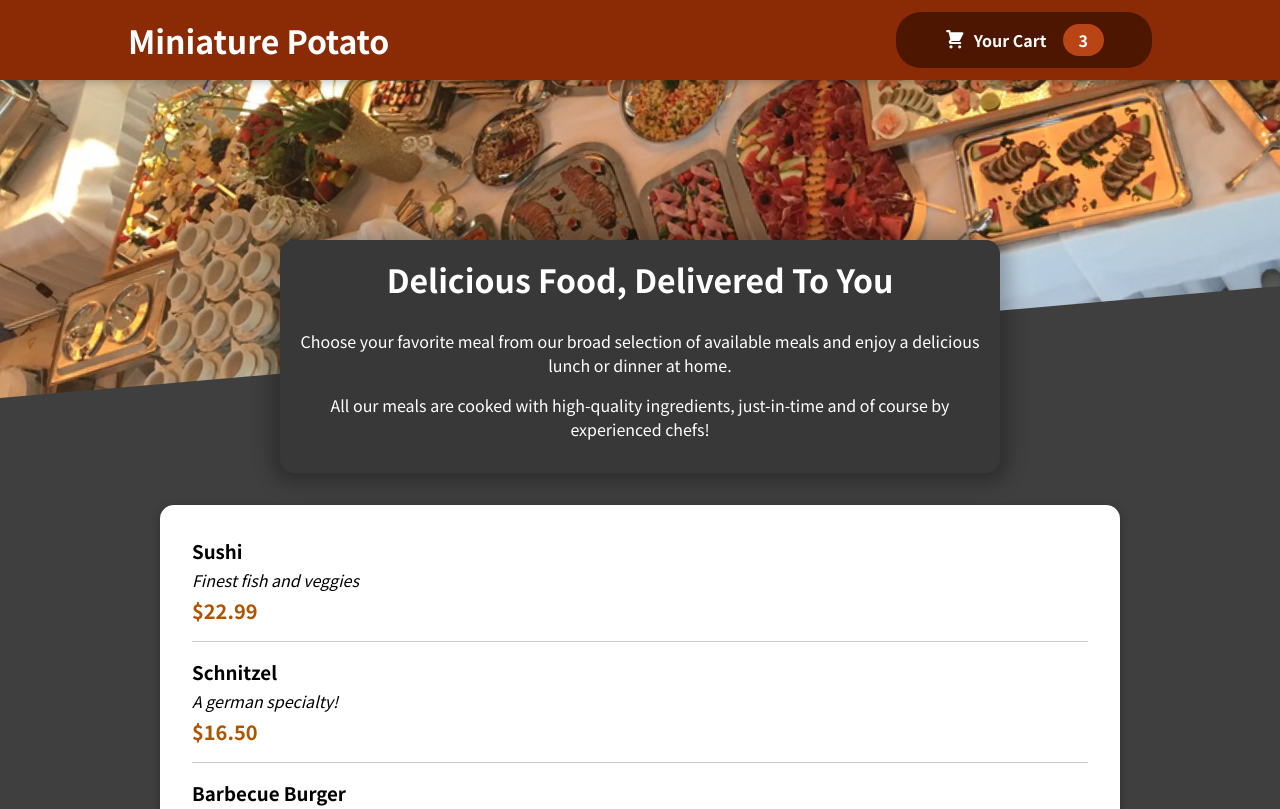
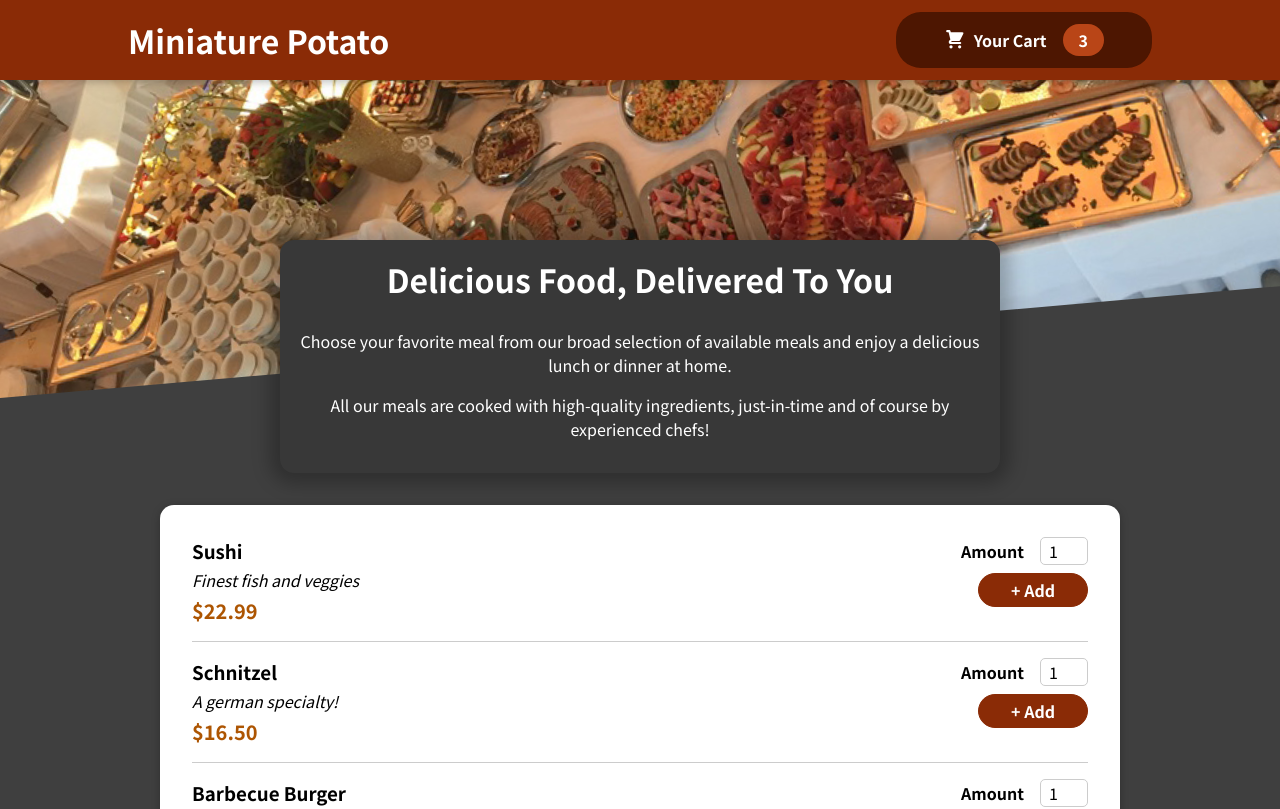
Before and after one commit to dpthegrey/miniature-potato, a React (Create React App) app: page / in a window 1280 px wide. Shown: the top 809 px of the page. Built offline with nearby package versions, Linux system fonts and the light colour scheme.

Commit message:
Adding a Form

```diff
--- a/src/components/Meals/MealItem/MealItem.js
+++ b/src/components/Meals/MealItem/MealItem.js
@@ -1,3 +1,4 @@
+import MealItemForm from "./MealItemForm";
 import classes from "./MealItem.module.css";
 
 const MealItem = (props) => {
@@ -10,7 +11,9 @@
         <div className={classes.description}>{props.description}</div>
         <div className={classes.price}>{price}</div>
       </div>
-      <div></div>
+      <div>
+        <MealItemForm id={props.id} />
+      </div>
     </li>
   );
 };
--- /dev/null
+++ b/src/components/Meals/MealItem/MealItemForm.js
@@ -0,0 +1,23 @@
+import Input from "../../UI/Input";
+import classes from "./MealItemForm.module.css";
+
+const MealItemForm = (props) => {
+  return (
+    <form className={classes.form}>
+      <Input
+        label="Amount"
+        input={{
+          id: "amount_" + props.id,
+          type: "number",
+          min: "1",
+          max: "5",
+          step: "1",
+          defaultValue: "1",
+        }}
+      />
+      <button>+ Add</button>
+    </form>
+  );
+};
+
+export default MealItemForm;
--- /dev/null
+++ b/src/components/Meals/MealItem/MealItemForm.module.css
@@ -0,0 +1,20 @@
+.form {
+  text-align: right;
+}
+
+.form button {
+  font: inherit;
+  cursor: pointer;
+  background-color: #8a2b06;
+  border: 1px solid #8a2b06;
+  color: white;
+  padding: 0.25rem 2rem;
+  border-radius: 20px;
+  font-weight: bold;
+}
+
+.form button:hover,
+.form button:active {
+  background-color: #641e03;
+  border-color: #641e03;
+}
--- /dev/null
+++ b/src/components/UI/Input.js
@@ -0,0 +1,12 @@
+import classes from "./Input.module.css";
+
+const Input = (props) => {
+  return (
+    <div className={classes.input}>
+      <label htmlFor={props.input.id}>{props.label}</label>
+      <input {...props.input} />
+    </div>
+  );
+};
+
+export default Input;
--- /dev/null
+++ b/src/components/UI/Input.module.css
@@ -0,0 +1,18 @@
+.input {
+  display: flex;
+  align-items: center;
+  margin-bottom: 0.5rem;
+}
+
+.input label {
+  font-weight: bold;
+  margin-right: 1rem;
+}
+
+.input input {
+  width: 3rem;
+  border-radius: 5px;
+  border: 1px solid #ccc;
+  font: inherit;
+  padding-left: 0.5rem;
+}
```
